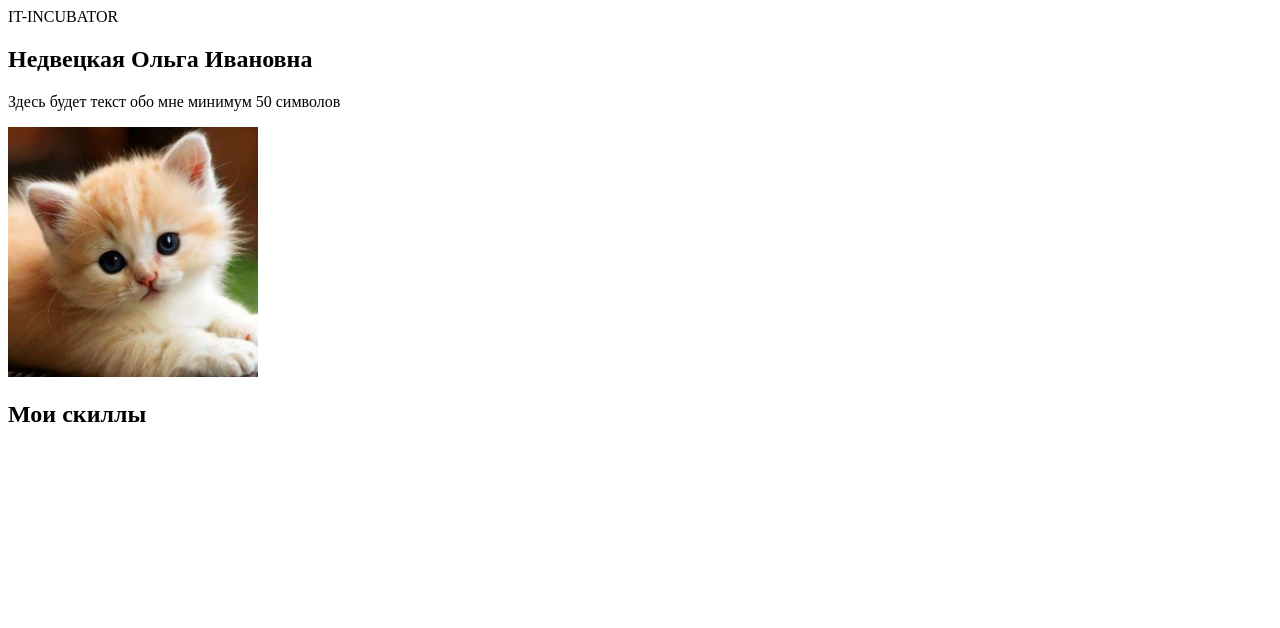
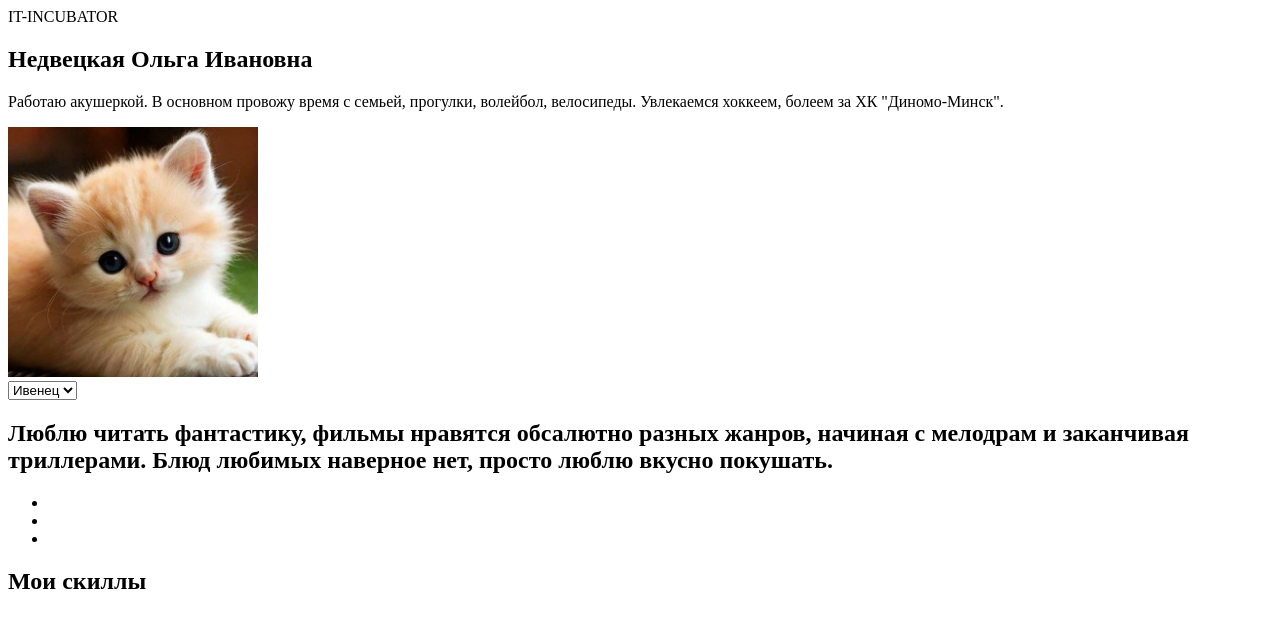
Before and after one commit to Olga22021995/1-hw-with-auto-test-html-css-main, a plain HTML site: page index.html in a window 1280 px wide. Drawn offline with Linux system fonts and the light colour scheme.

Commit message:
add about me

```diff
--- a/index.html
+++ b/index.html
@@ -20,19 +20,38 @@
         <!-- a) Заголовок первого уровня со своим ФИО -->
          <h1>Недвецкая Ольга Ивановна</h1>
         <!-- b) Несколько строк о себе: где учишься или работаешь, хобби, увлечения. Используй тег для абзаца. Длина строки должна быть больше 50-ти симвов (пробелы и др знаки припинания тоже считаются символом) -->
-         <p>Здесь будет текст обо мне минимум 50 символов</p>
-        <!-- c) Фото (или любую картинку из интернета). Не забудь добавить описание на случай, если изображение не загрузится -->
+         <p>Работаю акушеркой. В основном провожу время с семьей, прогулки, волейбол, велосипеды. Увлекаемся хоккеем, болеем за  ХК "Диномо-Минск".</p>
+        <!-- c) Фото (или любую картинку из интернета). Не забудь добавить описмание на случай, если изображение не загрузится -->
          <img src="./cat.jpg" width="250" alt="картинка">
 
     </section>
 
     <section data-cy="hw1-section-about-pre">
         <!-- 2) В этом разделе создай выпадающий список с разными городами (не меньше 3-х). Свой город сделай вторым в этом списке. С помощью специального атрибута, сделай так, чтобы твой город всегда был выбранным по умолчанию  -->
+         <select>
+            <option>Минск</option>
+            <option selected>Ивенец</option>
+            <option>Гродно</option>
+         </select>
         <div data-cy="hw1-unordered-list-box-pre">
             <!-- 3) В этом разделе создай 2 дочерних элемента: -->
+             <section>
+             <!-- a) Заголовок 2-го уровня (любимые книги/фильмы/блюда/страны... и т.п.) -->
+             <h2>Люблю читать фантастику, фильмы нравятся обсалютно разных жанров, начиная с мелодрам и заканчивая триллерами. Блюд любимых наверное нет, просто люблю вкусно покушать.</h2>
+            <!-- b) Маркированный список. В списке должно быть не менее 3-х элементов -->
+             <ul>
+                <li>
+                    <a href=""></a>
+                </li>
+                <li>
+                    <a href=""></a>
+                </li>
+                <li>
+                    <a href=""></a>
+                </li>
+             </ul>
+             </section>
 
-            <!-- a) Заголовок 2-го уровня (любимые книги/фильмы/блюда/страны... и т.п.) -->
-            <!-- b) Маркированный список. В списке должно быть не менее 3-х элементов -->
         </div>
         <div data-cy="hw1-ordered-list-box-pre">
             <!-- 3) В этом разделе создай 2 дочерних элемента: -->
```
